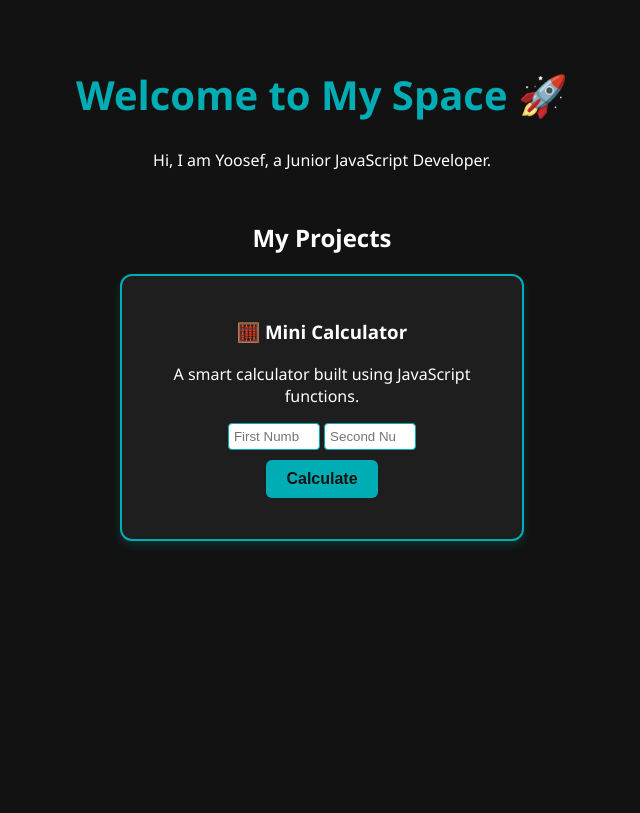
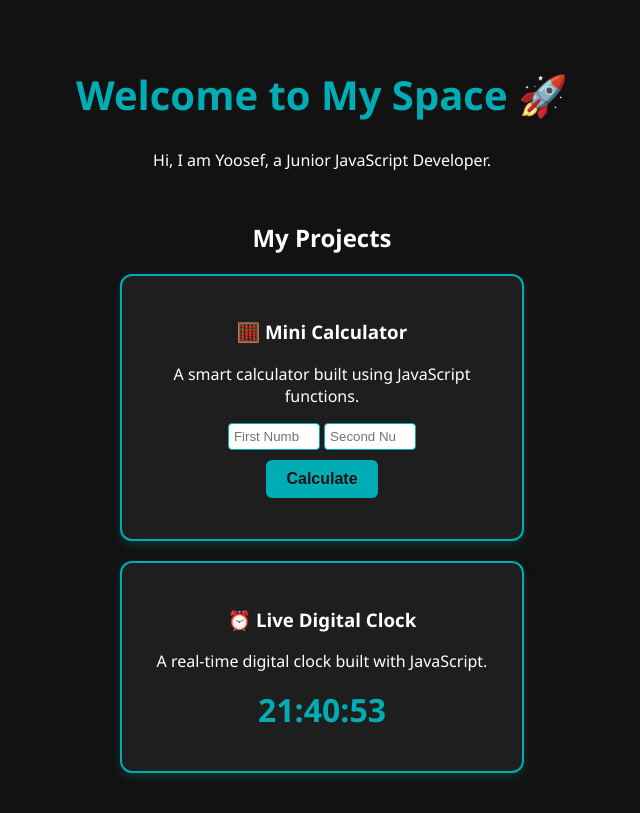
Before and after one commit to samh00753-max/my-portfolio, a plain HTML site: page index.html in a window 1280 px wide. Shown: the whole page, without its empty margins (318-958 px from the left). Drawn offline with Linux system fonts and the light colour scheme.

Commit message:
Add files via upload

```diff
--- a/index.html
+++ b/index.html
@@ -31,3 +31,9 @@
     <script src="app.js"></script>
 </body>
 </html>
+<div class="project-card" style="margin-top: 20px;">
+    <h3>⏰ Live Digital Clock</h3>
+    <p>A real-time digital clock built with JavaScript.</p>
+
+    <div id="clockDisplay" style="font-size: 2rem; font-weight: bold; color: #00adb5; margin: 15px 0;">00:00:00</div>
+</div>
```
